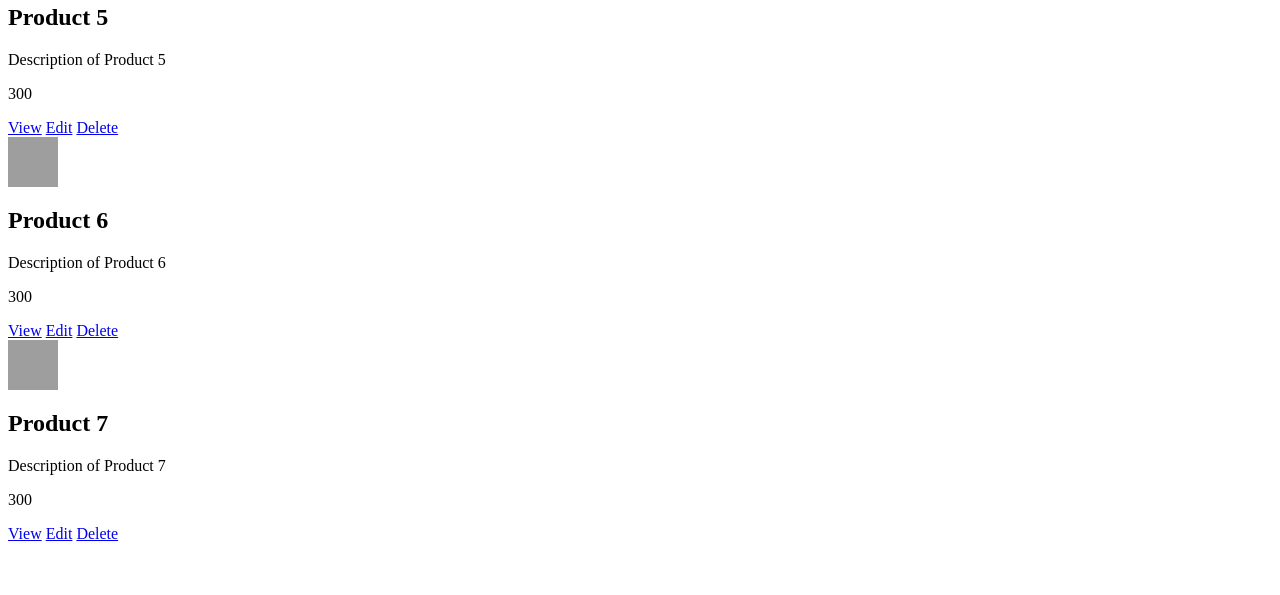
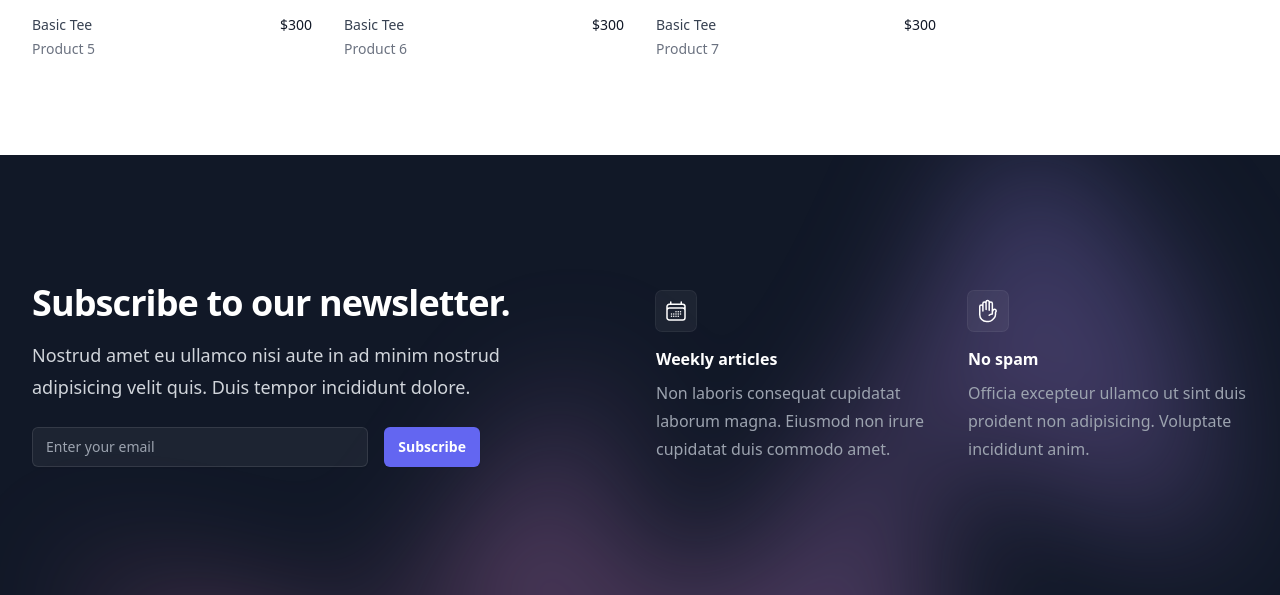
Before and after one commit to TaiChi112/Python, a Django app: page /store/ in a window 1280 px wide. Shown: the part 957-1552 px from the top of the page. Before the commit the page ends 1498 px from the top, so only its background shows below. Run offline with Django 5.2, Linux system fonts and the light colour scheme; style sheets or scripts are compiled from the project's sources; grey boxes are pictures that could not be loaded.

Commit message:
refactor : combinding data in DB with template component tailwindcss

````diff
--- a/product_app/templates/product/products.html
+++ b/product_app/templates/product/products.html
@@ -1,25 +1,58 @@
-<!DOCTYPE html>
-<html lang="en">
+{% extends 'base.html' %}
+{% block title %}Products{% endblock %}
+{% block content %}
 
-<head>
-    <meta charset="UTF-8">
-    <meta name="viewport" content="width=device-width, initial-scale=1.0">
-    <title>Document</title>
-</head>
+<!--
+  This example requires some changes to your config:
 
-<body>
-    <h1>Products</h1>
+  ```
+  // tailwind.config.js
+  module.exports = {
+    // ...
+    plugins: [
+      // ...
+      require('@tailwindcss/aspect-ratio'),
+    ],
+  }
+  ```
+-->
+<div class="bg-white">
+    <div class="mx-auto max-w-2xl px-4 py-16 sm:px-6 sm:py-24 lg:max-w-7xl lg:px-8">
+        <h2 class="text-2xl font-bold tracking-tight text-gray-900">Customers also purchased</h2>
+
+        <div class="mt-6 grid grid-cols-1 gap-x-6 gap-y-10 sm:grid-cols-2 lg:grid-cols-4 xl:gap-x-8">
             {% for product in products %}
-        <div style="width: 50px;height: 50px;object-fit: cover;">
+            <div class="group relative">
+                <div
+                    class="aspect-h-1 aspect-w-1 w-full overflow-hidden rounded-md bg-gray-200 lg:aspect-none group-hover:opacity-75 lg:h-80">
+                    <img src="{{ product.image_url }}" alt="{{ product.name }}"
+                        class="h-full w-full object-cover object-center lg:h-full lg:w-full">
+                </div>
+                <div class="mt-4 flex justify-between">
+                    <div>
+                        <h3 class="text-sm text-gray-700">
+                            <a href="#">
+                                <span aria-hidden="true" class="absolute inset-0"></span>
+                                Basic Tee
+                            </a>
+                        </h3>
+                        <p class="mt-1 text-sm text-gray-500">{{ product.name}}</p>
+                    </div>
+                    <p class="text-sm font-medium text-gray-900">${{ product.price }}</p>
+                </div>
+            </div>
+            {% endfor %}
+            <!-- More products... -->
+        </div>
+    </div>
+</div>
+{% endblock %}
+<!-- <div style="width: 50px;height: 50px;object-fit: cover;">
     <img style="width: 100%;height: 100%;" src="{{ product.image_url }}" alt="{{ product.name }}">
 </div>
 <h2>{{ product.name }}</h2>
+<p>{{ product.price }}</p>
 <p>{{ product.description }}</p>
-        <p>{{ product.price }}</p>
 <a href="/product/{{ product.id }}">View</a>
 <a href="/product/{{ product.id }}/edit">Edit</a>
-        <a href="/product/{{ product.id }}/delete">Delete</a>
-    {% endfor %}
-</body>
-
-</html>
+<a href="/product/{{ product.id }}/delete">Delete</a> -->
````
Lines whose indentation alone changed are shown as unchanged.
